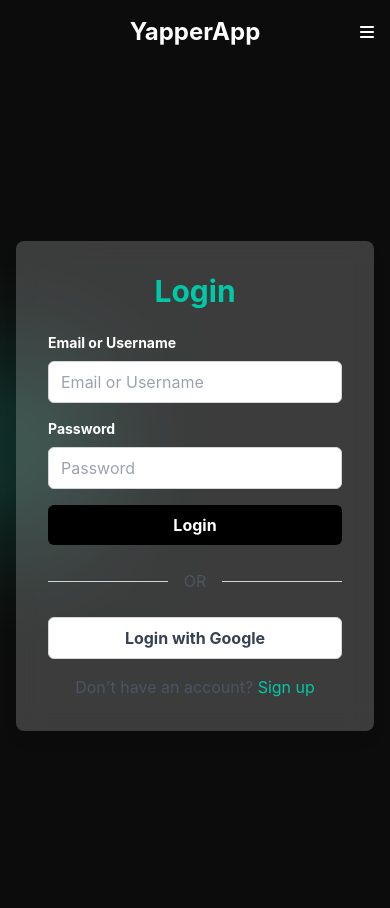
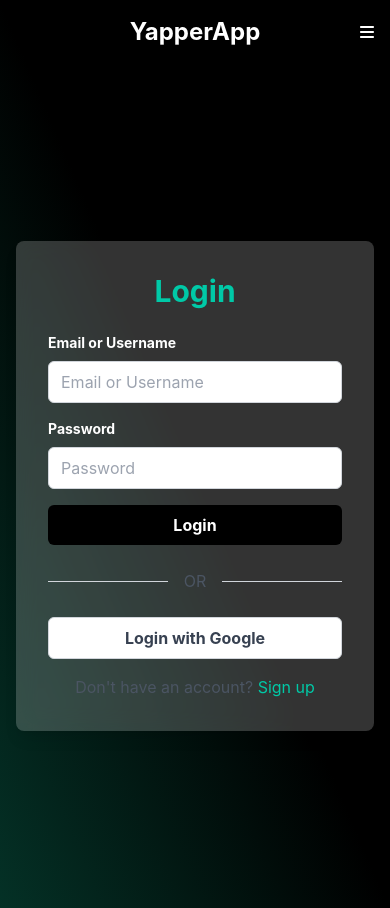
Before and after one commit to ankitsharma-at/YapperApp-client, a React (Create React App) app: page /login in a window 390 px wide. Built offline with nearby package versions, Linux system fonts and the light colour scheme.

Commit message:
removed unneccesary files

```diff
--- a/src/components/Home.js
+++ b/src/components/Home.js
@@ -1,7 +1,5 @@
 import React, { useState, useEffect } from 'react';
 import { Link } from 'react-router-dom';
-import bigScreenImage from '../assets/download.svg';
-import smallScreenImage from '../assets/download(1).svg';
 
 function Home() {
   const [isMobileMenuOpen, setIsMobileMenuOpen] = useState(false);
--- a/src/index.css
+++ b/src/index.css
@@ -22,13 +22,8 @@ code {
   flex-direction: column;
 }
 
-:root {
-  --bg-image: url('./assets/download.svg');
-  --bg-image-mobile: url('./assets/download.svg');
-}
-
 .bg-home-image {
-  background-image: linear-gradient(to top right , #043126,black, black  );
+  background: linear-gradient(to top right , #043126,black, black  );
   background-size: cover;
   background-position: center;
   background-repeat: no-repeat;
@@ -39,7 +34,7 @@ code {
 
 @media (max-width: 768px) {
   .bg-home-image {
-    background-image: var(--bg-image-mobile);
+    background-image: linear-gradient(to top right , #043126,black, black  );
     background-size: cover;
   }
 }
```
Also changed, not shown: src/assets/download(1).svg (deleted), src/assets/download.svg (deleted).
